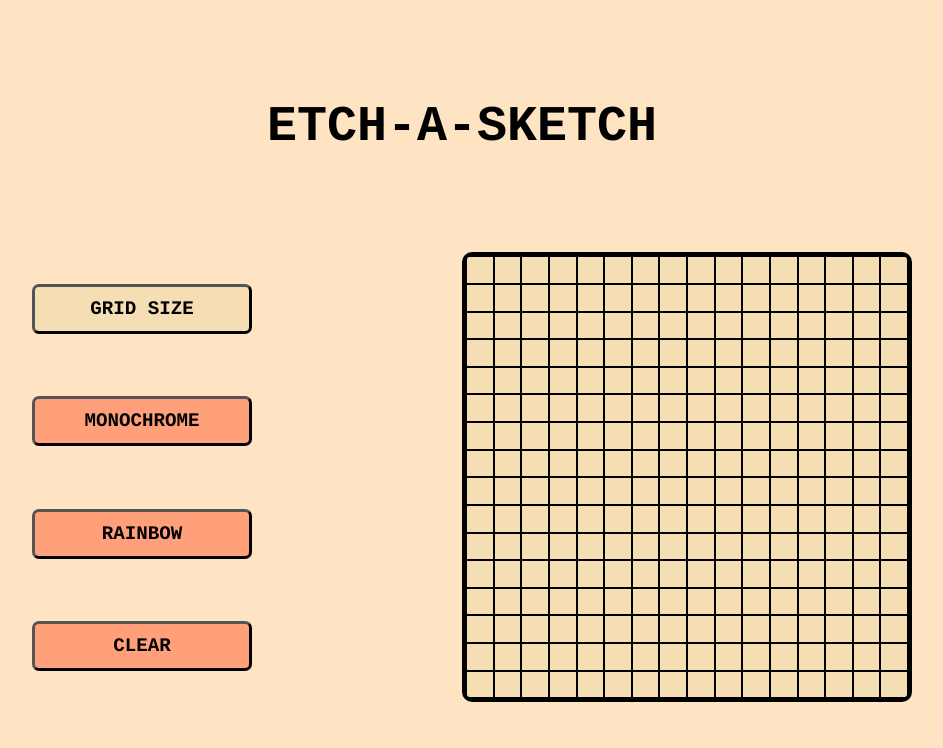
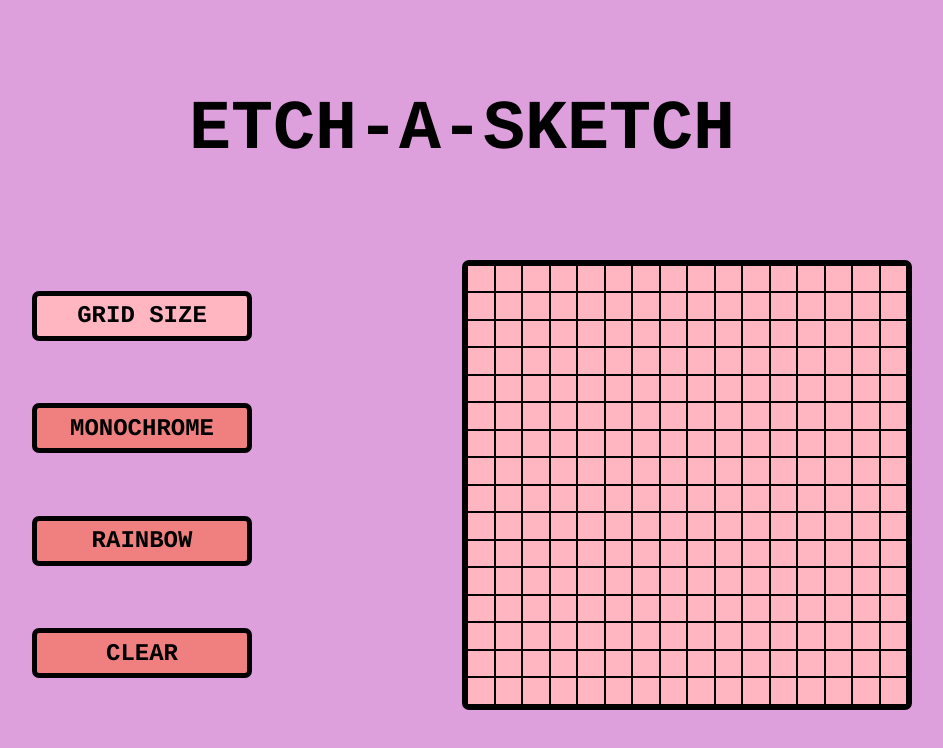
Before and after one commit to chinsl/Etch-a-sketch, a plain HTML site: page index.html in a window 1280 px wide. Shown: the whole page, without its empty margins (178-1121 px from the left). Drawn offline with Linux system fonts and the light colour scheme.

Commit message:
Add style changes (color)

```diff
--- a/javascript.js
+++ b/javascript.js
@@ -16,18 +16,18 @@ monochrome.addEventListener('click', () => {
     isColor=false;
     isMonochrome=true;
 })
+
 color.addEventListener('click', () => {
     isMonochrome = false;
     isColor=true;
     // console.log('isColor='+isColor);
     // console.log('isMonochrome='+isMonochrome);
 })
+
 clear.addEventListener('click', () => {
     deleteGrid();
     createGrid(gridSize);
 });
-
-
 
 //pass reference to ask function upon click
 size.addEventListener('click', askForSize);
@@ -62,9 +62,9 @@ function createGrid (x)
 
         let r, g, b;
 
-        r=255;
-        g=160;
-        b=122;
+        r=240;
+        g=128;
+        b=128;
 
         //change color with hover
         cell.addEventListener('mouseover', () =>
@@ -141,7 +141,6 @@ function getB (){
     return b;
 }
 
-
 function deleteGrid()
 {
     //iterates to remove cells
--- a/style.css
+++ b/style.css
@@ -12,7 +12,7 @@ body {
     flex-direction: column;
     align-items: center;
     justify-content: space-evenly;
-    background-color: #ffe4c4;
+    background-color: plum;
 
     width: 100vw;
     height: 100vh;
@@ -22,7 +22,7 @@ body {
 
 header {
 
-    font-size: 50px;
+    font-size: 70px;
     text-align: center;
 
     display: flex;
@@ -61,38 +61,37 @@ div {
 }
 
 button:active {
-    color: lightsalmon;
+    color: lightpink;
 }
 
 button   {
 
     height: 50px;
     width: 220px;
-    background-color: lightsalmon;
-    border-color: black;
-    border-width: 3px;
+    background-color:  lightcoral;
+    border: 5px solid black;
     border-radius: 7px;
-    font-size: larger;
+    font-size: x-large;
 
     margin: 0 15px;
 }
 
 #size {
-    background-color: wheat;
+    background-color: lightpink;
 }
 
 button:hover {
-    background-color: wheat;
+    background-color: lightpink;
 
     height: 55px;
     width: 225px;
 }
 
 #grid {
-    background-color: wheat ;
+    background-color: lightpink ;
     box-sizing: border-box;
-    border: 4px solid black;
-    border-radius: 10px;
+    border: 5px solid black;
+    border-radius: 7px;
     height: 450px;
     width: 450px;
 
```
Also changed, not shown: index.html (line endings or trailing spaces).
